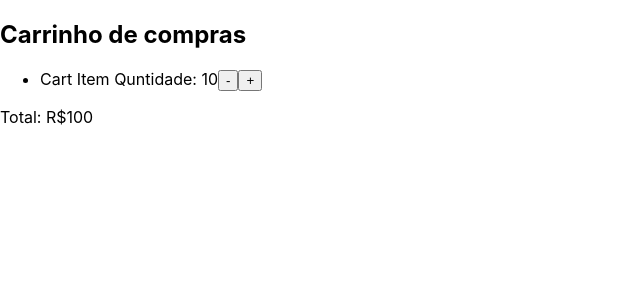
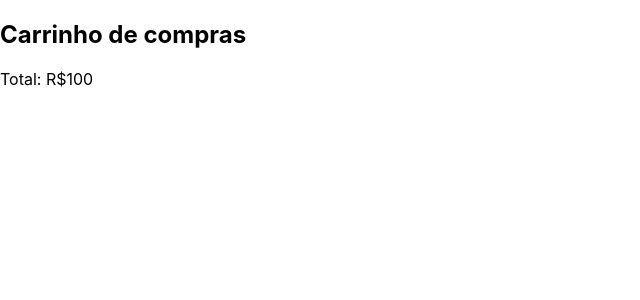
Before and after one commit to madruga665/mc-lojinha-feliz-com-redux, a React (Create React App) app: page /shopping-cart in a window 1280 px wide. Shown: the top 300 px of the page, without its empty margins (0-640 px from the left). Built offline with nearby package versions, Linux system fonts and the light colour scheme.

Commit message:
Renderiza o nome dos produtos em ShoppingCartList

```diff
--- a/src/components/ProductItem.jsx
+++ b/src/components/ProductItem.jsx
@@ -8,7 +8,7 @@ class ProductItem extends Component {
 
   render() {
     const { product, addToShoopingCart } = this.props;
-    const { id, name, price, image } = product;
+    const { name, price, image } = product;
     return (
       <div className="product-item">
         <img src={image} alt={`foto do ${name}`} />
--- a/src/components/ShoppingCartList.jsx
+++ b/src/components/ShoppingCartList.jsx
@@ -1,19 +1,29 @@
 import React, { Component } from "react";
+import { connect } from "react-redux";
 
-export default class ShoppingCartList extends Component {
+class ShoppingCartList extends Component {
   render() {
+    const { newCart } = this.props;
     return (
       <div className="shopping-cart-list">
         <ul>
-          <li>
-            Cart Item
-            Quntidade: 10
-            <button>-</button>
-            <button>+</button>
-          </li>
+          {newCart.map((item) => (
+            <li>
+              {item.name}
+              Quntidade: 10
+              <button>-</button>
+              <button>+</button>
+            </li>
+          ))}
         </ul>
         <span>Total: R$100</span>
       </div>
     );
   }
 }
+
+const mapStateToProps = (store) => ({
+  newCart: store.shoppingCart,
+});
+
+export default connect(mapStateToProps)(ShoppingCartList);
--- a/src/components/styles/ShoppingCartButton.css
+++ b/src/components/styles/ShoppingCartButton.css
@@ -1,6 +1,15 @@
 .shopping-cart-container{
   position: absolute;
   right: 5rem;
+}
+
+.shopping-cart-container a {
+  text-decoration: none;
+  color: white;
+}
+
+.shopping-cart-button {
+  cursor: pointer;
 }
 
 .itens-cart-quantity {
```
